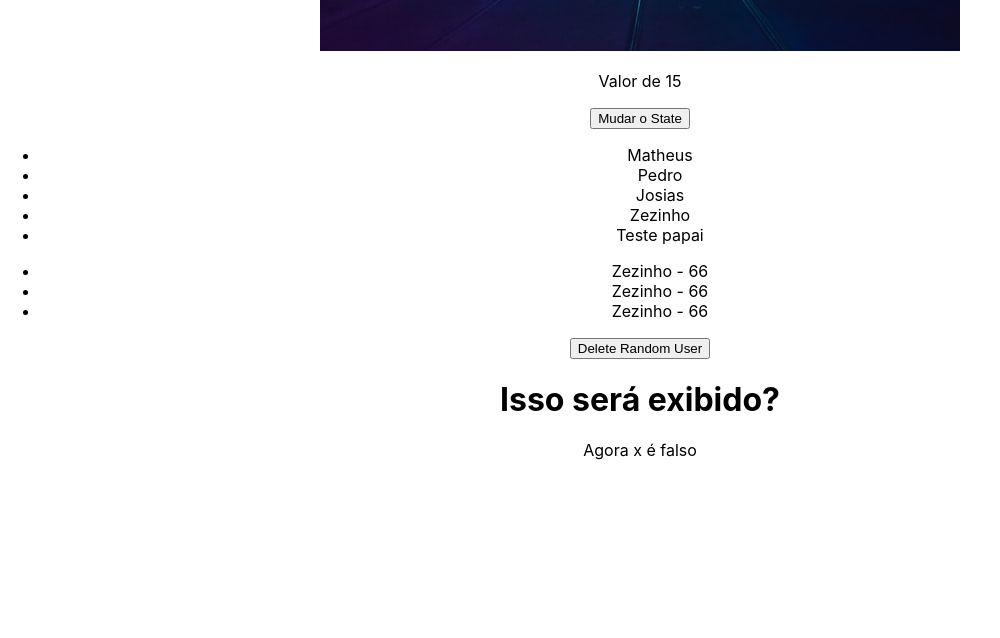
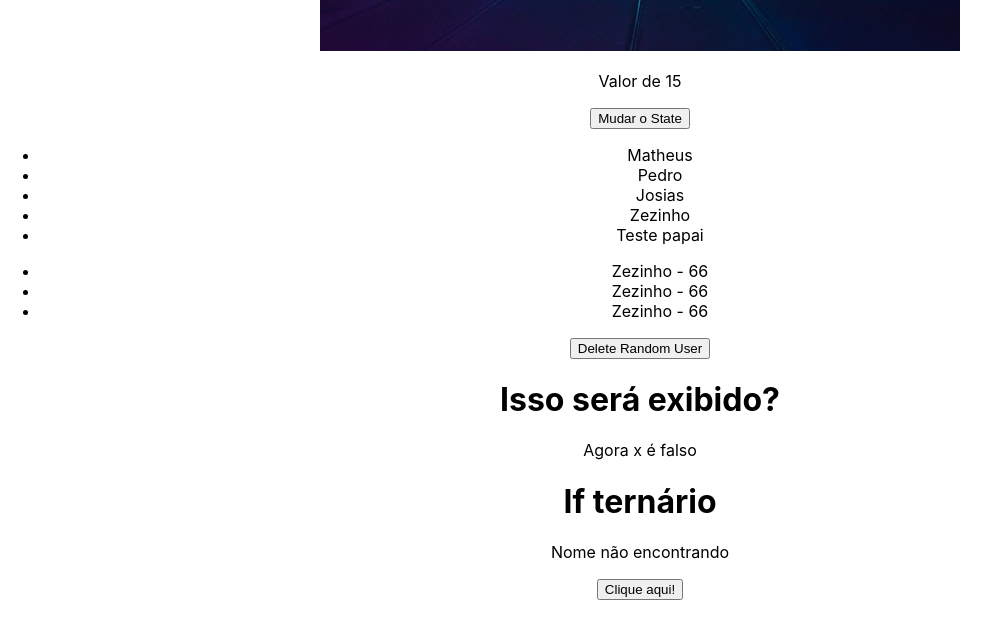
Before and after one commit to jpcchaves/Curso-ReactJS, a React (Create React App) app in the folder 3_AVANÇANDO/secao-3/: page / in a window 1280 px wide. Shown: the part 931-1569 px from the top of the page, without its empty margins (0-1000 px from the left). Built offline with nearby package versions, Linux system fonts and the light colour scheme.

Commit message:
verificação condicional ternária *recomendado*

```diff
--- a/3_AVANÇANDO/secao-3/src/components/ConditionalRender.jsx
+++ b/3_AVANÇANDO/secao-3/src/components/ConditionalRender.jsx
@@ -2,12 +2,27 @@ import { useState } from "react"
 
 function ConditionalRender() {
   const [x] = useState(false);
+
+  const [name, setName] = useState('Zezinho')
 
     return (
     <div>
         <h1>Isso será exibido?</h1>
         {x && <p>Se "x" for true, sim!</p>}
         {!x && <p>Agora x é falso</p>}
+
+        {/* Condição ternária */}
+        <h1>If ternário</h1>
+        {name === "João" ? (
+            <div>
+                <p>O nome é {name}</p>
+            </div>
+        ) : (
+            <div>
+                <p>Nome não encontrando</p>
+            </div>
+        )}
+        <button onClick={() => setName('João')}>Clique   aqui!</button>
     </div>
   )
 }
```
